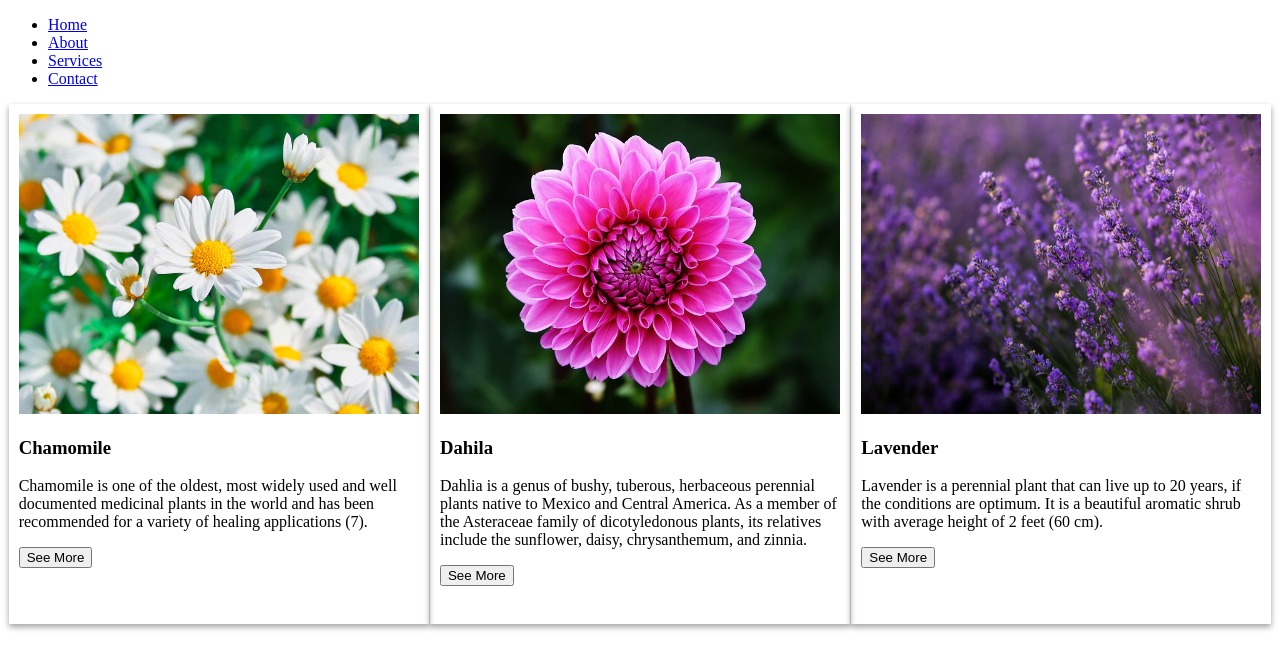
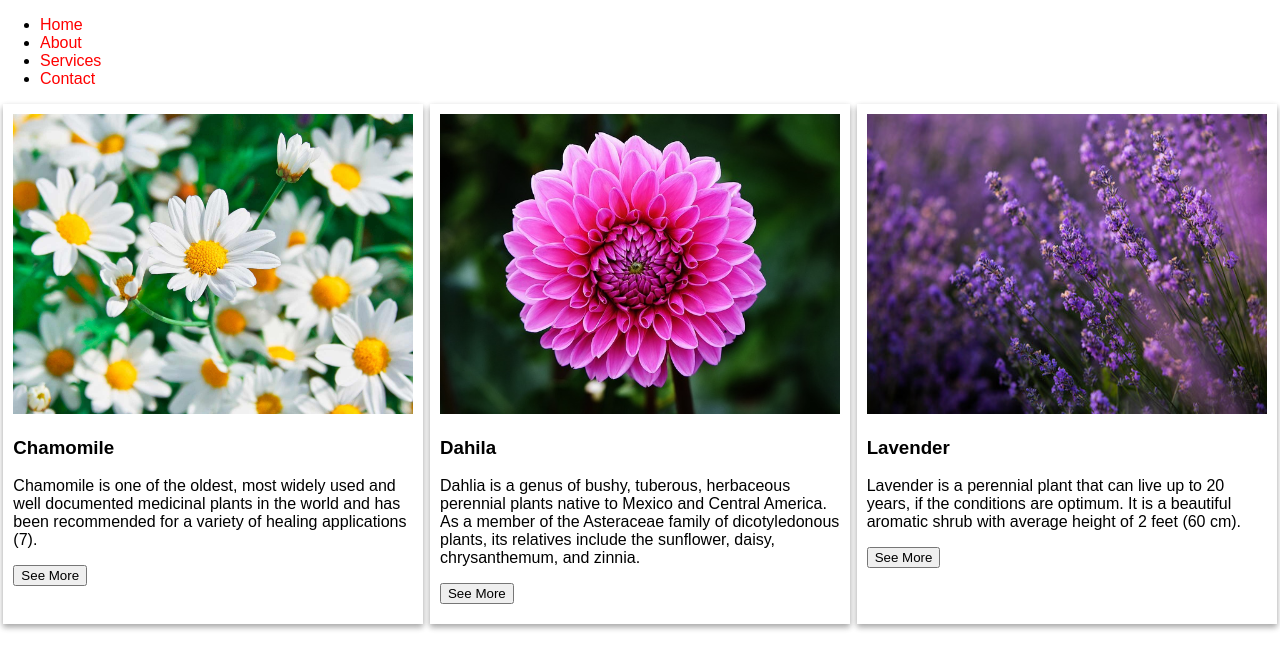
Before and after one commit to mstrinkyakter/first-assignment, a plain HTML site: page index.html in a window 1280 px wide. Drawn offline with Linux system fonts and the light colour scheme.

Commit message:
complete

```diff
--- a/assests/css/style.css
+++ b/assests/css/style.css
@@ -1,10 +1,25 @@
+body{
+    margin: 0;
+    font-family: sans-serif;
+}
+
+nav li a{
+    display: flex;
+    color:red;
+    text-decoration: none;
+    text-align: center;
+    float: left;
+}
+
+.section-part{
+    display: flex;
+    justify-content:space-around;
+}
+
+
 .card{
     height: 500px;
     width: 400px;
     padding: 10px;
     box-shadow: rgba(0, 0, 0, 0.16) 0px 3px 6px, rgba(0, 0, 0, 0.23) 0px 3px 6px;
 }
-.section-part{
-    display: flex;
-    justify-content:space-around;
-}
```
